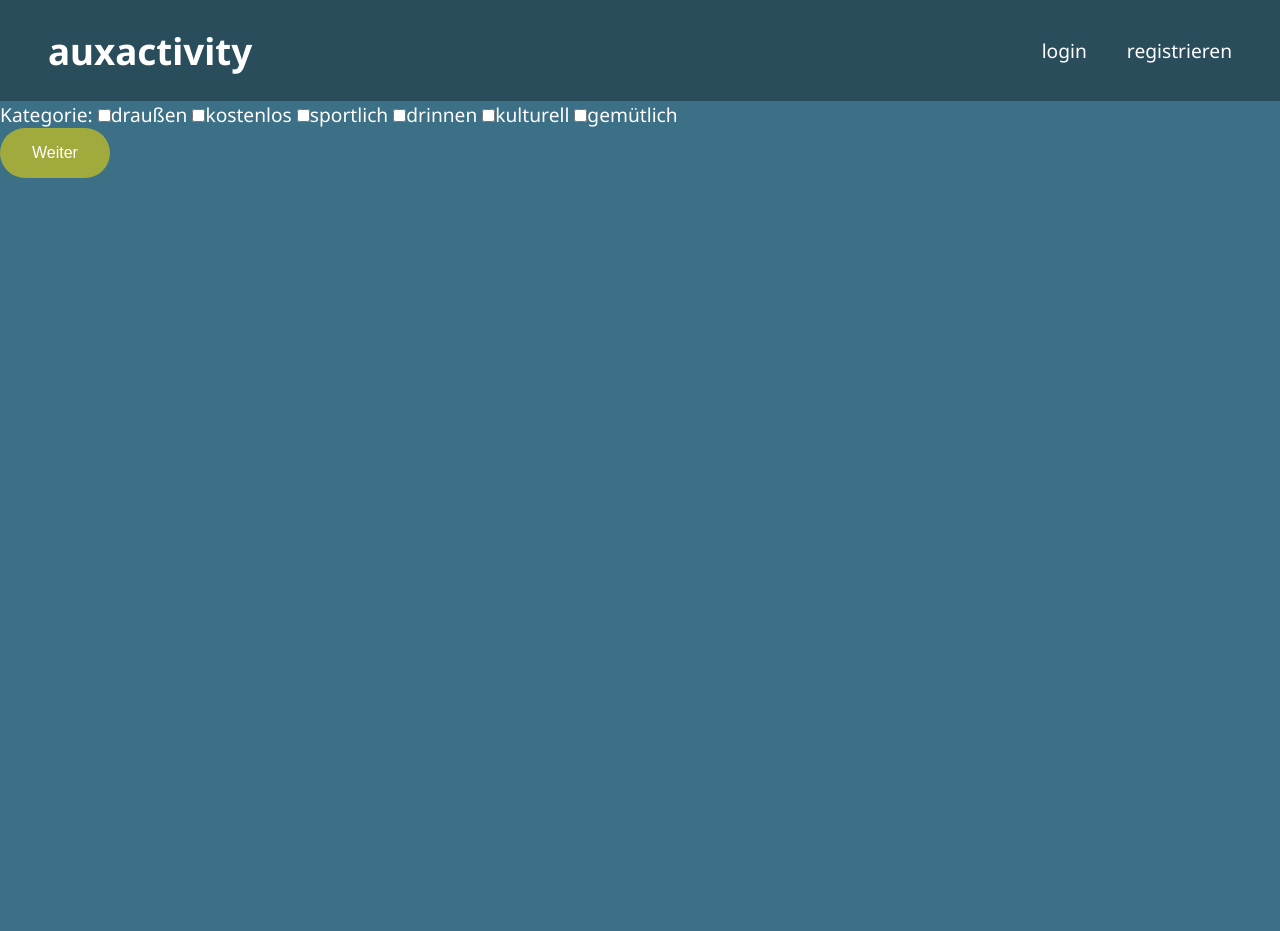
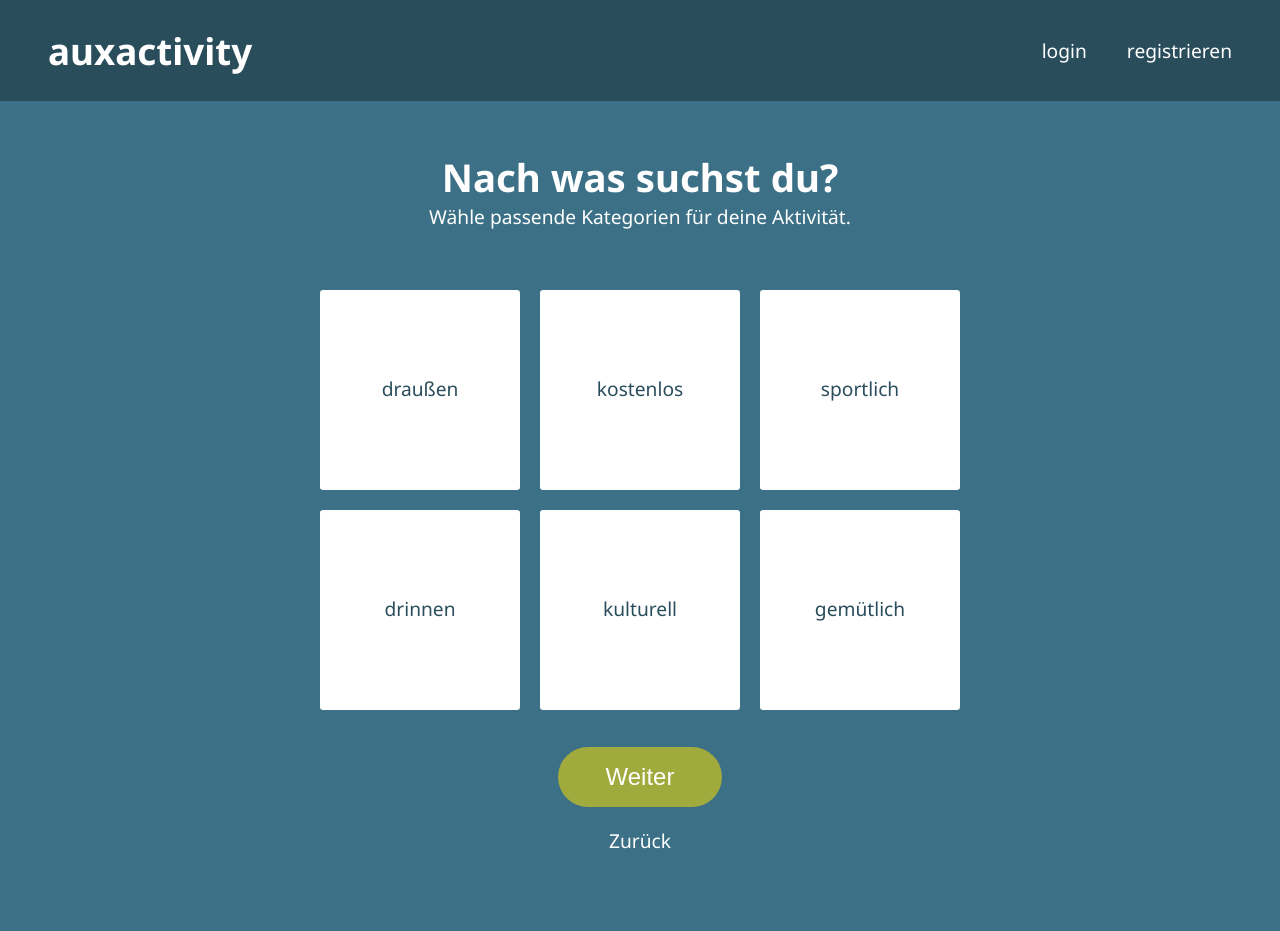
Before and after one commit to lisaberger/auxactivity, a Django app: page /act/choose/ in a window 1280 px wide. Before the commit the page ends 178 px from the top, so only its background shows below. Run offline with Django 3.2, Linux system fonts and the light colour scheme; data comes from the database, SQL or seed files in the repository; both versions use the stored data as it was after the commit.

Commit message:
Styling der Auswahl-Seite

```diff
--- a/auxactivity/activities/static/filter.css
+++ b/auxactivity/activities/static/filter.css
@@ -155,14 +155,77 @@ body {
     flex-wrap: wrap;
 }
 
+#form {
+    margin: auto;
+    text-align: center;
+}
+
+h1 {
+    margin-top: 50px;
+}
+
+p {
+    margin-bottom: 50px;
+}
+
+a {
+    color: white;
+}
+
+a:active {
+    color: #a3b31c;
+}
+
+a:visited {
+    color: white;
+}
+
+.Container_Auswahl {
+    margin-right: 20%;
+    margin-left: 20%;
+   display: flex;
+   flex-wrap: wrap;
+    align-items: center;
+    justify-content: center;
+}
+
+.Container_Auswahl>div {
+    display: flex;
+}
+
+[type="checkbox"] {
+  -webkit-appearance: none;
+}
+
+[type="checkbox"]+label {
+    text-align: center;
+    padding-top: 85px;
+    width: 200px;
+    height: 200px;
+    margin: 10px;
+    background-color: white;
+    color: #2A4D5C;
+    border-radius: 0.2rem;
+}
+
+[type="checkbox"]:checked+label {
+    background-color: #a3b31c;
+}
+
+[type="checkbox"]:hover+label {
+    cursor: pointer;
+}
+
 
 .act-btn {
+    margin: auto;
+    margin-bottom: 20px;
     background-color: #A1AA3D;
     border: none;
     border-radius: 10rem;
     color: #fff;
-    padding: 1.0rem 2.0rem;
-    font-size: 1.0rem;
+    padding: 1.0rem 3.0rem;
+    font-size: 1.5rem;
     /* box-shadow: 0.3rem 0.5rem 1.2rem #2A4D5C ; */
 }
 
--- a/auxactivity/activities/templates/choose.html
+++ b/auxactivity/activities/templates/choose.html
@@ -44,30 +44,28 @@
         </header>
 
         <main class="content">
-            <form action="{% url 'activity_overview' %}" method="get">
+             <form id="form" action="{% url 'activity_overview' %}" method="get">
+            <h1>Nach was suchst du?</h1>
+            <p>Wähle passende Kategorien für deine Aktivität.</p>
 
-                <label>
-                    Kategorie:
-                        {% for category in categories %}
-                        <input class="boxen" type="checkbox" name="category_selected" value="{{ category.name }}">{{ category.name }}</input>
-                        {% endfor %}
-                </label> <br/>
+
+                <div class="Container_Auswahl">
+
+                    {% for category in categories %}
+                        <div>
+                            <input id="{{ category.id }}" type="checkbox" name="category_selected" value="{{ category.name }}">
+                                <label for="{{ category.id }}"> {{ category.name }} </label>
+                        </div>
+                    {% endfor %}
+                </div>
+                <br/>
                 <button class="act-btn" type="submit">Weiter</button>
+                 <p><a href="{% url 'startpage' %}">Zurück</a></p>
             </form>
+            <br/>
 
-           <div class="containerActivity">
-                {% for activity in activities.all %}
-                    <div>
-                    <h3>{{ activity.name }}</h3>
 
-                    {% for categories in activity.categories.all %}
-                    <p>{{ categories.name }}</p>
 
-                        {% endfor %}
-                    </div>
-
-                {% endfor %}
-           </div>
         </main>
         <script src="{% static 'js/script.js' %}"></script>
     </body>
```
Also changed, not shown: auxactivity/activities/static/img/checked.png (added), auxactivity/activities/static/img/unchecked.png (added), auxactivity/db.sqlite3.
